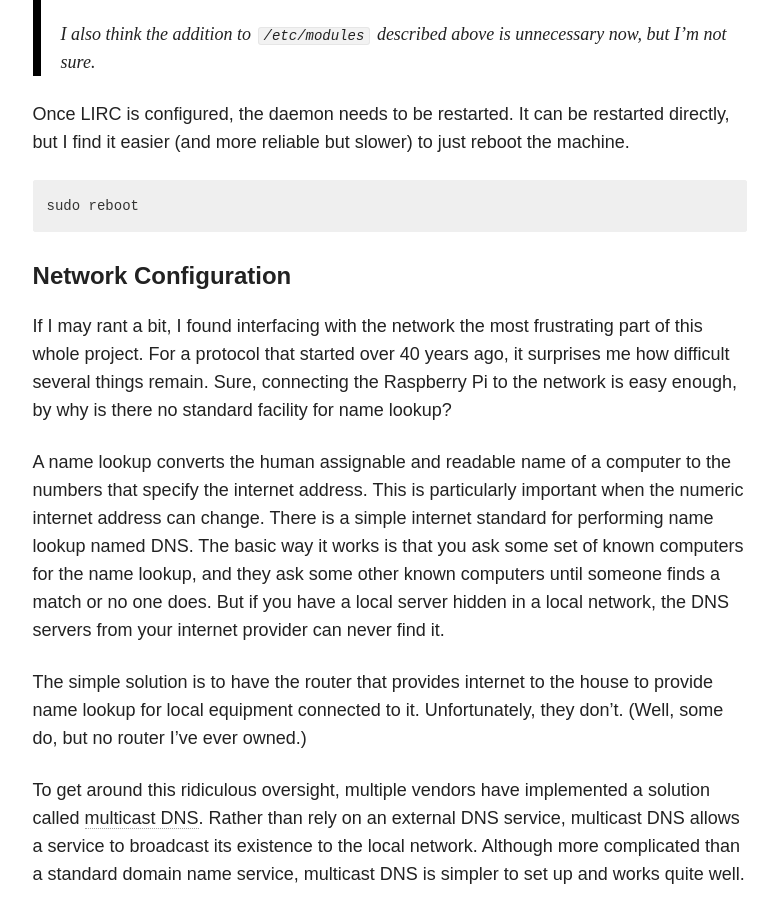
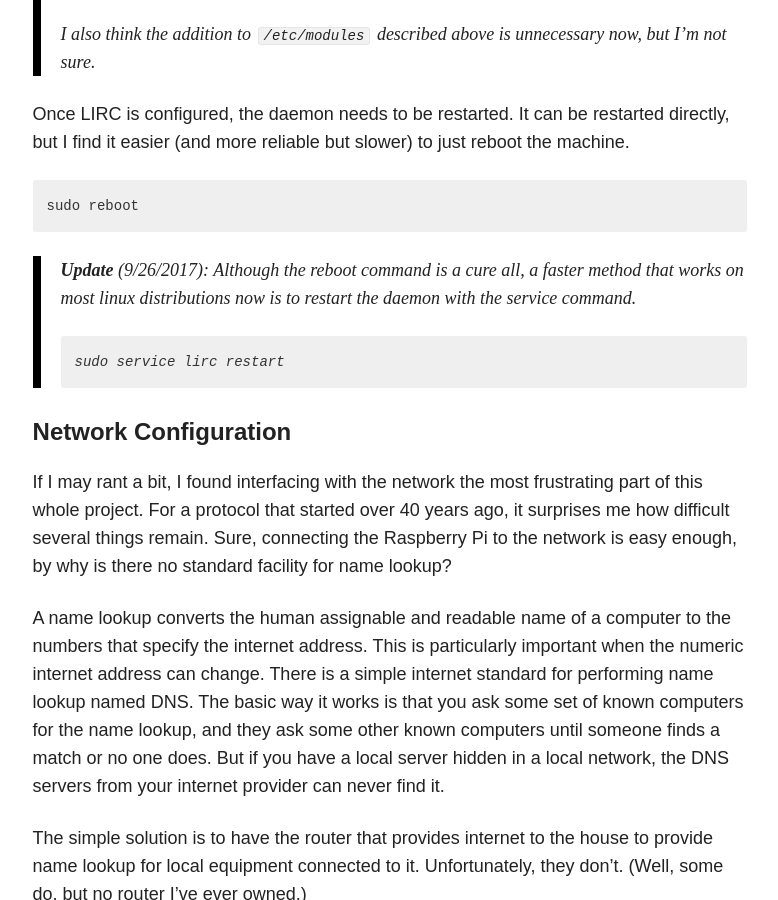
Before and after one commit to kmorel/old-blog-1, a Jekyll site: the page built from _posts/2014-11-05-tv-remote.md, in a window 1280 px wide and 900 px high, scrolled down 5689 px. Shown: the whole window, without its empty margins (347-1125 px from the left). Built offline with Jekyll 4.4.1, drawn with Linux system fonts in a browser that asks for light colours; nearby versions of some CDN libraries; comment, search, counter and statistics services are not loaded.

Commit message:
Update advice on restarting tv service
Meant to push this months ago.

```diff
--- a/_posts/2014-11-05-tv-remote.md
+++ b/_posts/2014-11-05-tv-remote.md
@@ -225,6 +225,12 @@ restarted directly, but I find it easier (and more reliable but slower) to
 just reboot the machine.
 
     sudo reboot
+
+> **Update** (9/26/2017): Although the reboot command is a cure all, a
+> faster method that works on most linux distributions now is to restart
+> the daemon with the service command.
+>
+>     sudo service lirc restart
 
 #### Network Configuration
 
```
